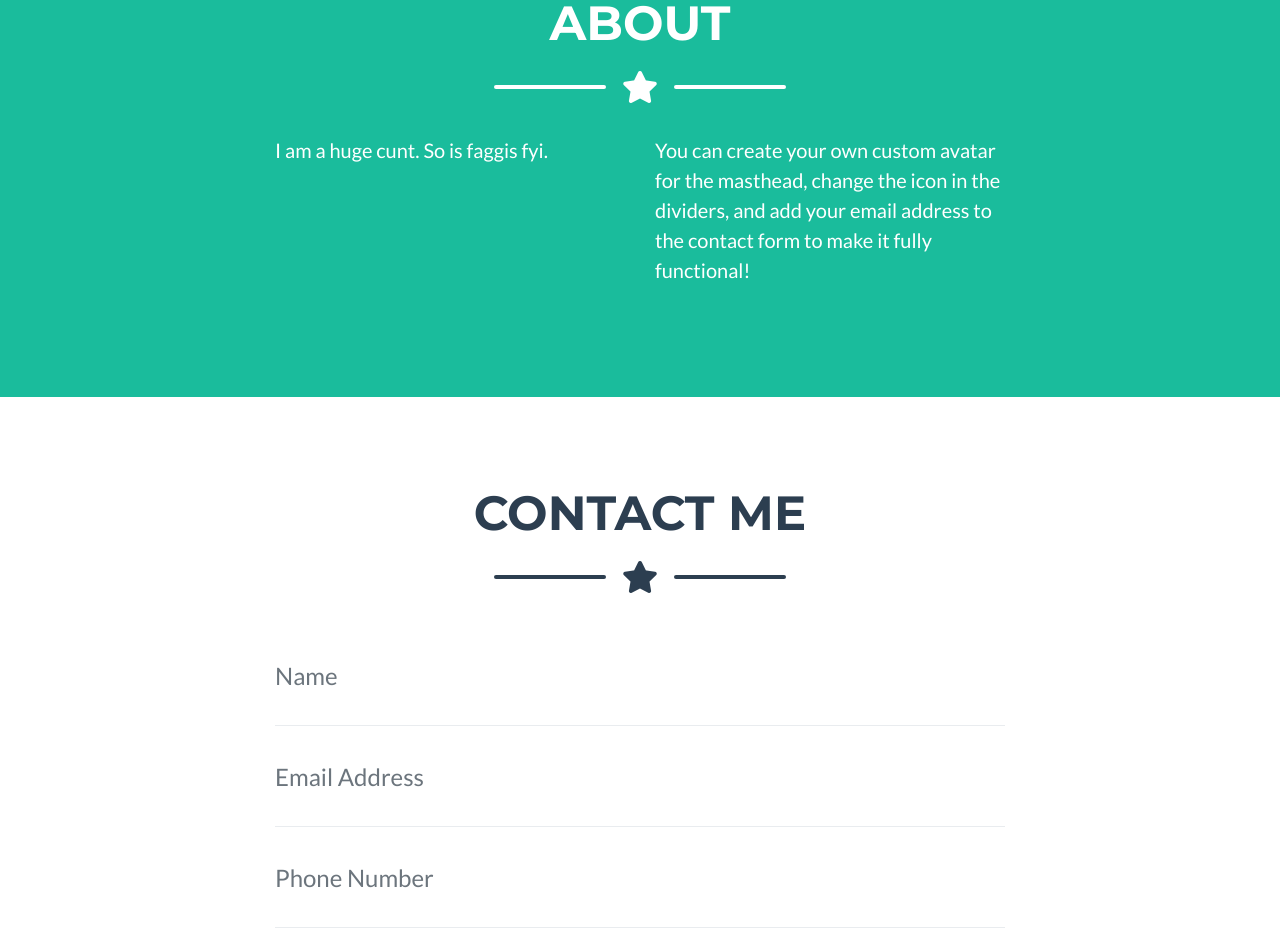
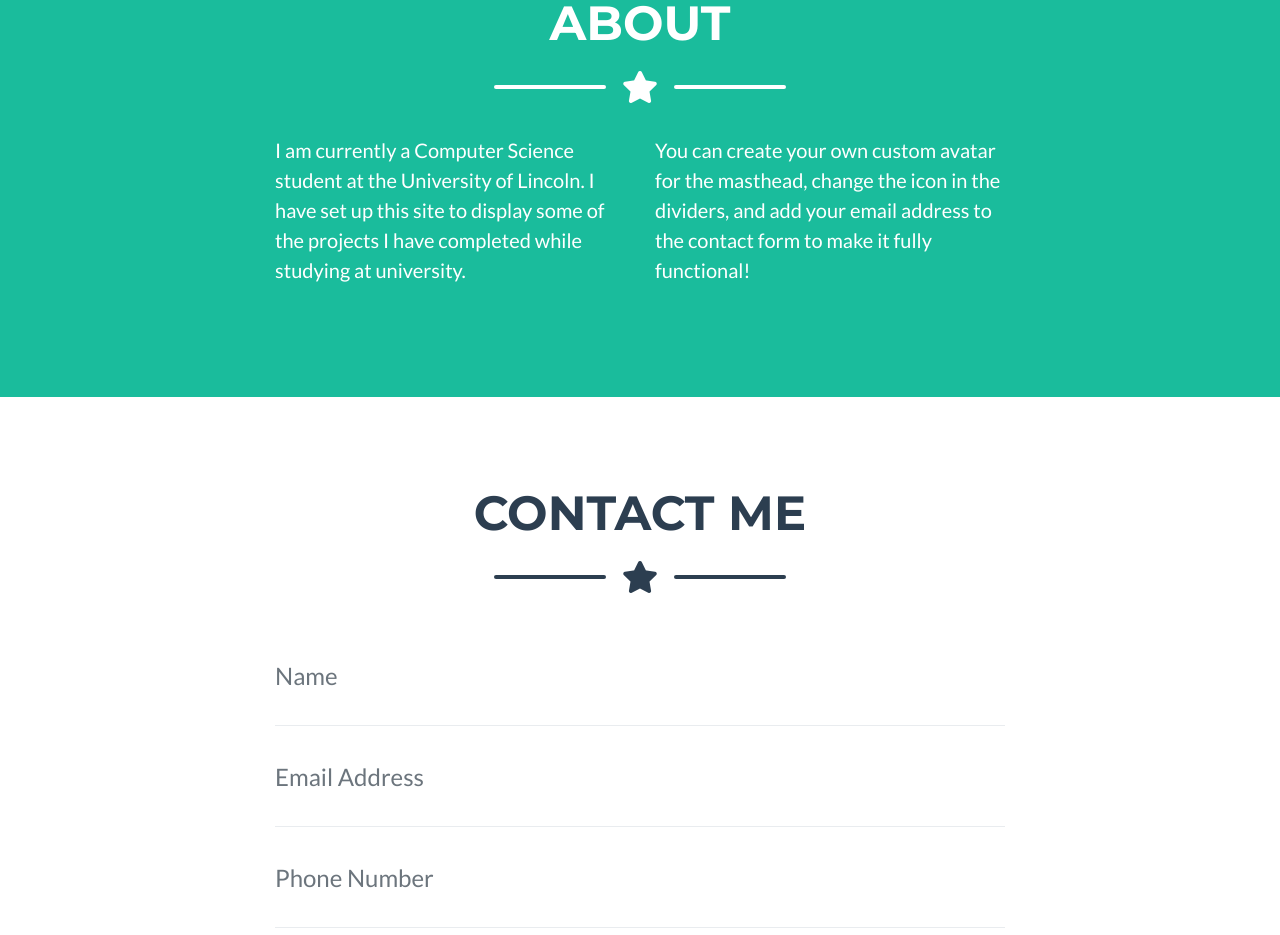
Before and after one commit to Benjaminh21/Benjaminh21.github.io, a website with bundled scripts: page index.html in a window 1280 px wide. Shown: the part 1735-2670 px from the top of the page. Built offline with nearby package versions, Linux system fonts and the light colour scheme.

Commit message:
Add files via upload

```diff
--- a/index.html
+++ b/index.html
@@ -187,10 +187,12 @@
       <!-- About Section Content -->
       <div class="row">
         <div class="col-lg-4 ml-auto">
-          <p class="lead">I am a huge cunt. So is faggis fyi.</p>
+          <p class="lead">I am currently a Computer Science student at the University of Lincoln. I have set up this site to display some of
+		  the projects I have completed while studying at university.</p>
         </div>
         <div class="col-lg-4 mr-auto">
-          <p class="lead">You can create your own custom avatar for the masthead, change the icon in the dividers, and add your email address to the contact form to make it fully functional!</p>
+          <p class="lead">You can create your own custom avatar for the masthead, change the icon in the dividers,
+		  and add your email address to the contact form to make it fully functional!</p>
         </div>
       </div>
     </div>
```
